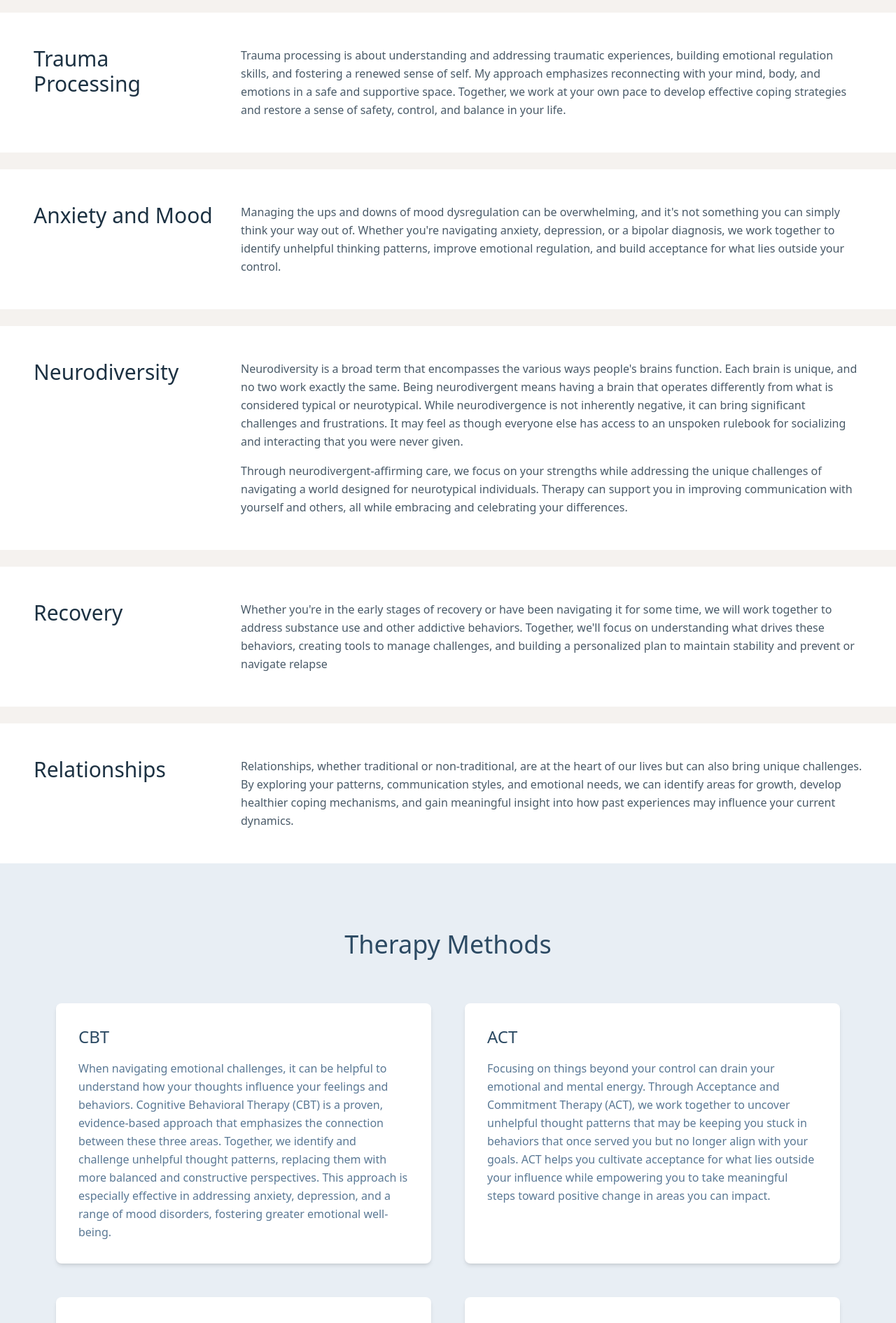
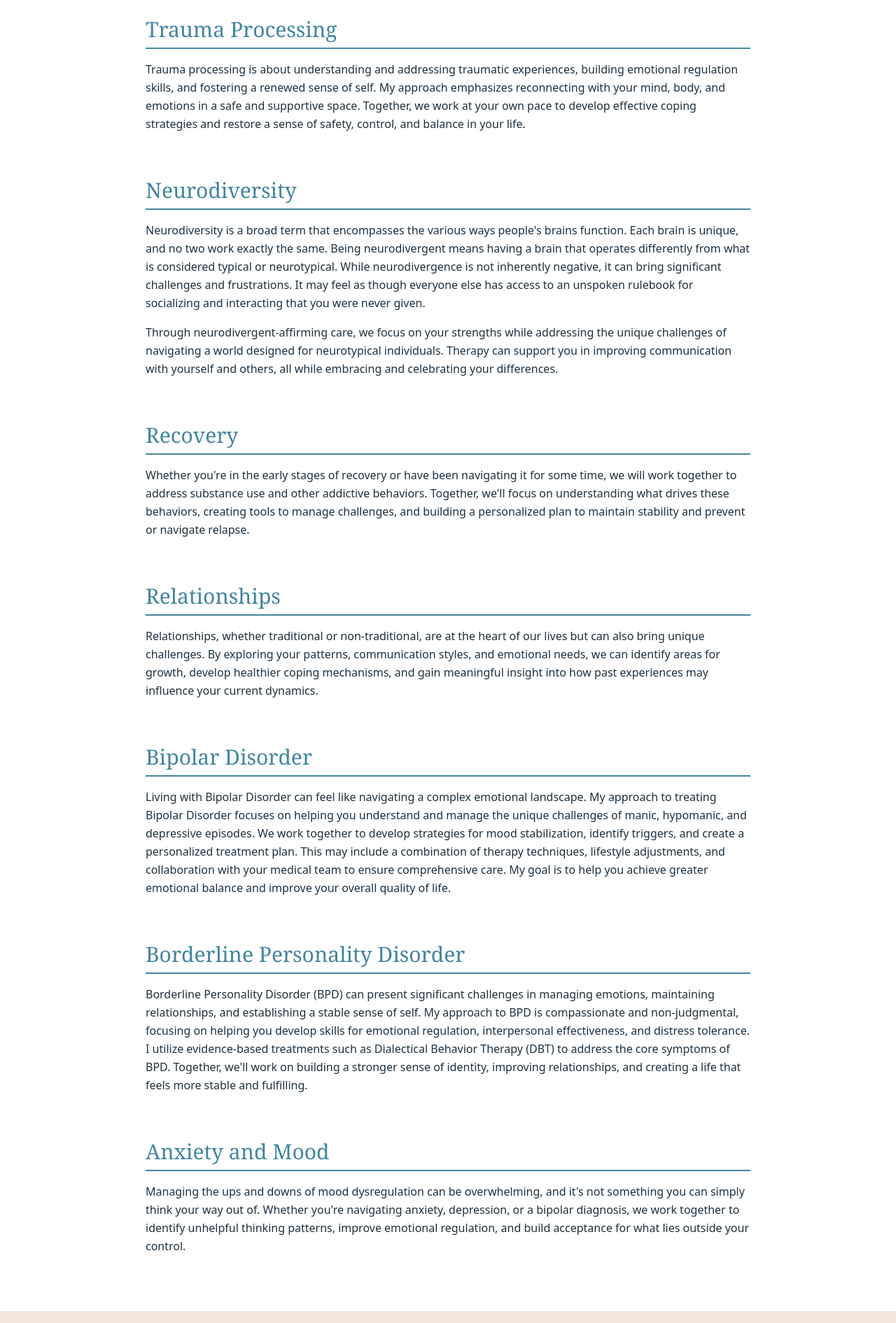
Before and after one commit to mdsimpson09/counseling, a Next.js app: page /specialties in a window 1280 px wide. Shown: the part 880-2771 px from the top of the page at 70% size. Built offline with nearby package versions, Linux system fonts and the light colour scheme.

Commit message:
added specialities

```diff
--- a/app/components/specialtyArea.tsx
+++ b/app/components/specialtyArea.tsx
@@ -20,18 +20,18 @@ import React from 'react'
 interface SpecialtyAreaProps {
   title: string
   description: React.ReactNode
-  bgColor?: string // Made optional since we'll use a default background
+  bgColor?: string
 }
 
 const SpecialtyArea: React.FC<SpecialtyAreaProps> = ({
   title,
   description,
-  bgColor = "bg-white" // Default to white background
+  bgColor = "bg-white"
 }) => {
   return (
-    <div className={`${bgColor} p-12 flex flex-col md:flex-row items-start`}>
-      <h3 className="text-3xl text-[#1C3142] font-light mb-4 md:mb-0 md:w-1/4 md:pr-8">{title}</h3>
-      <div className="text-base text-[#1C3142]/80 leading-relaxed space-y-4 md:w-3/4">{description}</div>
+    <div className={`${bgColor} p-12 pb-16 mb-8 flex flex-col md:flex-row items-start border-b border-[#E0E0E0]`}>
+      <h3 className="text-3xl text-[#4285A0] font-light mb-4 md:mb-0 md:w-1/4 md:pr-8">{title}</h3>
+      <div className="text-base text-[#1C3142] leading-relaxed space-y-4 md:w-3/4">{description}</div>
     </div>
   )
 }
--- a/app/services/page.tsx
+++ b/app/services/page.tsx
@@ -21,7 +21,7 @@ export default function ServicesPage() {
           />
         </div>
         <div className="relative z-10 max-w-4xl mx-auto text-center px-4">
-          <h1 className="text-6xl md:text-7xl font-serif text-white mb-6">
+          <h1 className="text-6xl md:text-6xl font-serif text-white mb-6">
             Services
           </h1>
           <p className="text-xl md:text-2xl text-gray-300 mb-4 font-light">
--- a/app/specialties/page.tsx
+++ b/app/specialties/page.tsx
@@ -1,125 +1,159 @@
 import Image from "next/image";
+import Link from "next/link";
+import { ArrowRight } from 'lucide-react';
 import Navbar from "../components/navbar";
 import Footer from "../components/footer";
-import SpecialtyArea from "../components/specialtyArea";
 
 export default function SpecialtiesPage() {
   return (
-    <div className="min-h-screen flex flex-col">
+    <div className="min-h-screen flex flex-col bg-[#F3E5D7]">
       <Navbar />
       <main className="flex-grow">
         {/* Hero Section */}
-        <section className="relative bg-[#1C3142] h-[60vh] flex items-center justify-center">
+        <section className="relative bg-[#254257] h-[50vh] flex items-center justify-center mt-20">
           <div className="absolute inset-0">
             <Image
-              src="/hero-placeholder.jpg"
+              src="/krzysztof-kowalik-2pnozU26QBo-unsplash.jpg"
               alt="Hero background"
               fill
-              className="object-cover opacity-50"
+              className="object-cover opacity-20"
               priority
             />
           </div>
           <div className="relative z-10 text-center px-4">
-            <h1 className="text-5xl font-serif text-white mb-4">
+            <h1 className="text-6xl md:text-7xl font-serif text-white mb-6">
               Specialties
             </h1>
-            <p className="text-xl text-white/90 font-light">
+            <p className="text-xl md:text-2xl text-gray-300 mb-4 font-light">
               &quot;Your job is to feel and be moved by your feelings, and to let that movement move you into action.&quot;
             </p>
-            <p className="text-xl text-white/90 font-light mt-2">
+            <p className="text-xl md:text-2xl text-gray-300 font-light">
               - Glennon Doyle
             </p>
           </div>
         </section>
 
         {/* Specialty Areas Section */}
-        <section className="bg-[#F5F2EF]"> {/* Cream background color from reference */}
-          <h2 className="text-4xl text-[#1C3142] font-light py-16 text-center">
+        <section className="py-20 bg-white">
+          <div className="max-w-4xl mx-auto px-4">
+            <h2 className="text-4xl font-serif text-[#154458] mb-12 text-center">
               Specialty Areas
             </h2>
 
-          <div>
-            <SpecialtyArea
-              title="LGBTQIA+"
-              description="I strive to create a safe and inclusive space for LGBTQIA+ individuals and allies. It is my privilege to support you through life&apos;s stressors, identity and sexual exploration, processing experiences of discrimination or rejection, and navigating relationships. I also offer gender-affirming healthcare assessments and letters when needed. Every part of you is welcome here, and I am honored to celebrate your resilience and growth as you reconnect with your authentic self."
-            />
-            <br />
-            <SpecialtyArea
-              title="Trauma Processing"
-              description="Trauma processing is about understanding and addressing traumatic experiences, building emotional regulation skills, and fostering a renewed sense of self. My approach emphasizes reconnecting with your mind, body, and emotions in a safe and supportive space. Together, we work at your own pace to develop effective coping strategies and restore a sense of safety, control, and balance in your life."
-            />
-            <br />
-            <SpecialtyArea
-              title="Anxiety and Mood"
-              description="Managing the ups and downs of mood dysregulation can be overwhelming, and it&apos;s not something you can simply think your way out of. Whether you&apos;re navigating anxiety, depression, or a bipolar diagnosis, we work together to identify unhelpful thinking patterns, improve emotional regulation, and build acceptance for what lies outside your control."
-            />
-            {/* <br />
-            <SpecialtyArea
-              title="Grief and Loss"
-              description="Dealing with grief and loss can be an overwhelming experience. We provide compassionate support to help you navigate the complex emotions associated with loss, whether it's the death of a loved one, the end of a relationship, or any significant life change. Our approach honors your unique grieving process and helps you find meaning and healing."
-            /> */}
-            <br />
-            <SpecialtyArea
-              title="Neurodiversity"
-              description={
-                <>
-                  <p>
-                    Neurodiversity is a broad term that encompasses the various ways people&apos;s brains function. Each brain is unique, and no two work exactly the same. Being neurodivergent means having a brain that operates differently from what is considered typical or neurotypical. While neurodivergence is not inherently negative, it can bring significant challenges and frustrations. It may feel as though everyone else has access to an unspoken rulebook for socializing and interacting that you were never given.
+            <div className="space-y-16">
+              <div className="mb-16">
+                <h3 className="text-3xl font-serif text-[#4285A0] mb-4 pb-2 border-b-2 border-[#4285A0]">LGBTQIA+</h3>
+                <p className="text-base text-[#1C3142] leading-relaxed">
+                  I strive to create a safe and inclusive space for LGBTQIA+ individuals and allies. It is my privilege to support you through life's stressors, identity and sexual exploration, processing experiences of discrimination or rejection, and navigating relationships. I also offer gender-affirming healthcare assessments and letters when needed. Every part of you is welcome here, and I am honored to celebrate your resilience and growth as you reconnect with your authentic self.
                 </p>
-                  <p className="mt-4">
+              </div>
+
+              <div className="mb-16">
+                <h3 className="text-3xl font-serif text-[#4285A0] mb-4 pb-2 border-b-2 border-[#4285A0]">Trauma Processing</h3>
+                <p className="text-base text-[#1C3142] leading-relaxed">
+                  Trauma processing is about understanding and addressing traumatic experiences, building emotional regulation skills, and fostering a renewed sense of self. My approach emphasizes reconnecting with your mind, body, and emotions in a safe and supportive space. Together, we work at your own pace to develop effective coping strategies and restore a sense of safety, control, and balance in your life.
+                </p>
+              </div>
+
+              <div className="mb-16">
+                <h3 className="text-3xl font-serif text-[#4285A0] mb-4 pb-2 border-b-2 border-[#4285A0]">Neurodiversity</h3>
+                <p className="text-base text-[#1C3142] leading-relaxed">
+                  Neurodiversity is a broad term that encompasses the various ways people's brains function. Each brain is unique, and no two work exactly the same. Being neurodivergent means having a brain that operates differently from what is considered typical or neurotypical. While neurodivergence is not inherently negative, it can bring significant challenges and frustrations. It may feel as though everyone else has access to an unspoken rulebook for socializing and interacting that you were never given.
+                </p>
+                <p className="text-base text-[#1C3142] leading-relaxed mt-4">
                   Through neurodivergent-affirming care, we focus on your strengths while addressing the unique challenges of navigating a world designed for neurotypical individuals. Therapy can support you in improving communication with yourself and others, all while embracing and celebrating your differences.
                 </p>
-                </>
-              }
-            />
-            <br />
-            <SpecialtyArea
-              title="Recovery"
-              description="
-Whether you&apos;re in the early stages of recovery or have been navigating it for some time, we will work together to address substance use and other addictive behaviors. Together, we&apos;ll focus on understanding what drives these behaviors, creating tools to manage challenges, and building a personalized plan to maintain stability and prevent or navigate relapse"
-            />
-            <br />
-            <SpecialtyArea
-              title="Relationships"
-              description="Relationships, whether traditional or non-traditional, are at the heart of our lives but can also bring unique challenges. By exploring your patterns, communication styles, and emotional needs, we can identify areas for growth, develop healthier coping mechanisms, and gain meaningful insight into how past experiences may influence your current dynamics."
-            />
+              </div>
+
+              <div className="mb-16">
+                <h3 className="text-3xl font-serif text-[#4285A0] mb-4 pb-2 border-b-2 border-[#4285A0]">Recovery</h3>
+                <p className="text-base text-[#1C3142] leading-relaxed">
+                  Whether you're in the early stages of recovery or have been navigating it for some time, we will work together to address substance use and other addictive behaviors. Together, we'll focus on understanding what drives these behaviors, creating tools to manage challenges, and building a personalized plan to maintain stability and prevent or navigate relapse.
+                </p>
+              </div>
+
+              <div className="mb-16">
+                <h3 className="text-3xl font-serif text-[#4285A0] mb-4 pb-2 border-b-2 border-[#4285A0]">Relationships</h3>
+                <p className="text-base text-[#1C3142] leading-relaxed">
+                  Relationships, whether traditional or non-traditional, are at the heart of our lives but can also bring unique challenges. By exploring your patterns, communication styles, and emotional needs, we can identify areas for growth, develop healthier coping mechanisms, and gain meaningful insight into how past experiences may influence your current dynamics.
+                </p>
+              </div>
+
+              <div className="mb-16">
+                <h3 className="text-3xl font-serif text-[#4285A0] mb-4 pb-2 border-b-2 border-[#4285A0]">Bipolar Disorder</h3>
+                <p className="text-base text-[#1C3142] leading-relaxed">
+                  Living with Bipolar Disorder can feel like navigating a complex emotional landscape. My approach to treating Bipolar Disorder focuses on helping you understand and manage the unique challenges of manic, hypomanic, and depressive episodes. We work together to develop strategies for mood stabilization, identify triggers, and create a personalized treatment plan. This may include a combination of therapy techniques, lifestyle adjustments, and collaboration with your medical team to ensure comprehensive care. My goal is to help you achieve greater emotional balance and improve your overall quality of life.
+                </p>
+              </div>
+
+              <div className="mb-16">
+                <h3 className="text-3xl font-serif text-[#4285A0] mb-4 pb-2 border-b-2 border-[#4285A0]">Borderline Personality Disorder</h3>
+                <p className="text-base text-[#1C3142] leading-relaxed">
+                  Borderline Personality Disorder (BPD) can present significant challenges in managing emotions, maintaining relationships, and establishing a stable sense of self. My approach to BPD is compassionate and non-judgmental, focusing on helping you develop skills for emotional regulation, interpersonal effectiveness, and distress tolerance. I utilize evidence-based treatments such as Dialectical Behavior Therapy (DBT) to address the core symptoms of BPD. Together, we'll work on building a stronger sense of identity, improving relationships, and creating a life that feels more stable and fulfilling.
+                </p>
+              </div>
+
+              <div className="mb-16">
+                <h3 className="text-3xl font-serif text-[#4285A0] mb-4 pb-2 border-b-2 border-[#4285A0]">Anxiety and Mood</h3>
+                <p className="text-base text-[#1C3142] leading-relaxed">
+                  Managing the ups and downs of mood dysregulation can be overwhelming, and it's not something you can simply think your way out of. Whether you're navigating anxiety, depression, or a bipolar diagnosis, we work together to identify unhelpful thinking patterns, improve emotional regulation, and build acceptance for what lies outside your control.
+                </p>
+              </div>
+            </div>
           </div>
         </section>
 
         {/* Therapy Methods Section */}
-        <section className="py-24 bg-simpson-hero">
-          <div className="max-w-6xl mx-auto px-4">
-            <h2 className="text-4xl text-simpson-blue font-light mb-16 text-center">
+        <section className="py-24 bg-[#F3E5D7]">
+          <div className="max-w-4xl mx-auto px-4">
+            <h2 className="text-4xl font-serif text-[#154458] mb-12 text-center">
               Therapy Methods
             </h2>
 
-            <div className="grid md:grid-cols-2 gap-12">
-              <TherapyMethod
-                title="CBT"
-                description="When navigating emotional challenges, it can be helpful to understand how your thoughts influence your feelings and behaviors. Cognitive Behavioral Therapy (CBT) is a proven, evidence-based approach that emphasizes the connection between these three areas. Together, we identify and challenge unhelpful thought patterns, replacing them with more balanced and constructive perspectives. This approach is especially effective in addressing anxiety, depression, and a range of mood disorders, fostering greater emotional well-being."
-              />
-              <TherapyMethod
-                title="ACT"
-                description="Focusing on things beyond your control can drain your emotional and mental energy. Through Acceptance and Commitment Therapy (ACT), we work together to uncover unhelpful thought patterns that may be keeping you stuck in behaviors that once served you but no longer align with your goals. ACT helps you cultivate acceptance for what lies outside your influence while empowering you to take meaningful steps toward positive change in areas you can impact."
-              />
-              <TherapyMethod
-                title="TF-CBT"
-                description="Trauma can deeply impact the way we think, feel, and interact with the world, often leaving us feeling stuck in distressing patterns. Trauma-Focused Cognitive Behavioral Therapy (TF-CBT) is an evidence-based approach designed to help individuals process and heal from trauma. It combines trauma-sensitive techniques with cognitive-behavioral strategies to address unhelpful thought patterns, reduce distress, and build emotional regulation skills."
-              />
-              <TherapyMethod
-                title="Narrative Therapy"
-                description="
-               The stories we tell ourselves about our experiences shape how we see ourselves and the world around us. Narrative Therapy empowers individuals to rewrite their stories, focusing on their strengths and resilience rather than solely on the trauma. By externalizing problems and exploring alternative narratives, this approach helps clients separate their identity from their experiences. Through collaborative storytelling, clients gain greater clarity, control, and meaning in their lives, enabling them to move forward with confidence and self-compassion."
-                  />
-                  <TherapyMethod
-                  title="DBT"
-                  description="When emotions feel overwhelming and difficult to manage, having practical tools can make a meaningful difference. Dialectical Behavior Therapy (DBT) is an evidence-based approach that combines mindfulness with skills for emotional regulation, distress tolerance, and interpersonal effectiveness. In DBT-focused sessions, we work together to develop healthier coping strategies, build emotional resilience, and navigate challenging situations with greater confidence and balance."
-                />
-                <TherapyMethod
-                  title="IFS"
-                  description="
-                    Healing often requires understanding the inner dynamics that influence your thoughts, feelings, and behaviors. In IFS-focused therapy sessions, we explore the different parts of you—each with its own emotions, roles, and perspectives—to better understand your inner experiences. Together, we build a connection with your core Self, a place of calm, curiosity, and compassion, to guide the healing process. These sessions create space to release burdens carried by wounded parts and restore balance, helping you feel more integrated and aligned with your true self."
-              />
+            <div className="grid md:grid-cols-2 gap-8">
+              {[
+                {
+                  title: "CBT",
+                  description: "When navigating emotional challenges, it can be helpful to understand how your thoughts influence your feelings and behaviors. Cognitive Behavioral Therapy (CBT) is a proven, evidence-based approach that emphasizes the connection between these three areas. Together, we identify and challenge unhelpful thought patterns, replacing them with more balanced and constructive perspectives. This approach is especially effective in addressing anxiety, depression, and a range of mood disorders, fostering greater emotional well-being."
+                },
+                {
+                  title: "ACT",
+                  description: "Focusing on things beyond your control can drain your emotional and mental energy. Through Acceptance and Commitment Therapy (ACT), we work together to uncover unhelpful thought patterns that may be keeping you stuck in behaviors that once served you but no longer align with your goals. ACT helps you cultivate acceptance for what lies outside your influence while empowering you to take meaningful steps toward positive change in areas you can impact."
+                },
+                // {
+                //   title: "Narrative Therapy",
+                //   description: "The stories we tell ourselves about our experiences shape how we see ourselves and the world around us. Narrative Therapy empowers individuals to rewrite their stories, focusing on their strengths and resilience rather than solely on the trauma. By externalizing problems and exploring alternative narratives, this approach helps clients separate their identity from their experiences. Through collaborative storytelling, clients gain greater clarity, control, and meaning in their lives, enabling them to move forward with confidence and self-compassion."
+                // },
+                {
+                  title: "DBT",
+                  description: "When emotions feel overwhelming and difficult to manage, having practical tools can make a meaningful difference. Dialectical Behavior Therapy (DBT) is an evidence-based approach that combines mindfulness with skills for emotional regulation, distress tolerance, and interpersonal effectiveness. In DBT-focused sessions, we work together to develop healthier coping strategies, build emotional resilience, and navigate challenging situations with greater confidence and balance."
+                },
+                {
+                  title: "IFS",
+                  description: "Healing often requires understanding the inner dynamics that influence your thoughts, feelings, and behaviors. In IFS-focused therapy sessions, we explore the different parts of you—each with its own emotions, roles, and perspectives—to better understand your inner experiences. Together, we build a connection with your core Self, a place of calm, curiosity, and compassion, to guide the healing process. These sessions create space to release burdens carried by wounded parts and restore balance, helping you feel more integrated and aligned with your true self."
+                }
+              ].map((method, index) => (
+                <div key={index} className="bg-white p-8 rounded-lg shadow-md">
+                  <h3 className="text-2xl font-serif text-[#4285A0] mb-4">{method.title}</h3>
+                  <p className="text-[#154458] leading-relaxed">{method.description}</p>
+                </div>
+              ))}
+            </div>
+          </div>
+        </section>
+
+        {/* Call to Action Section */}
+        <section className="py-20 bg-white">
+          <div className="max-w-4xl mx-auto px-4 text-center">
+            <h2 className="text-4xl font-serif text-[#154458] mb-8">Ready to Start Your Journey?</h2>
+            <p className="text-lg text-[#154458] mb-12">Take the first step towards healing and growth. Schedule a consultation or learn more about our services.</p>
+            <div className="flex justify-center space-x-6">
+              <Link href="/contact" className="inline-block bg-transparent border-2 border-[#154458] text-[#154458] py-3 px-8 rounded-md text-lg font-semibold hover:bg-[#154458] hover:text-white transition duration-300">
+                Schedule Consultation
+              </Link>
+              <Link href="/services" className="inline-block bg-[#154458] text-white py-3 px-8 rounded-md text-lg font-semibold hover:bg-[#4285A0] transition duration-300">
+                Our Services <ArrowRight className="inline-block ml-2 h-5 w-5" />
+              </Link>
             </div>
           </div>
         </section>
@@ -128,18 +162,3 @@ Whether you&apos;re in the early stages of recovery or have been navigating it f
     </div>
   )
 }
-
-function TherapyMethod({
-  title,
-  description,
-}: {
-  title: string
-  description: string
-}) {
-  return (
-    <div className="bg-white p-8 rounded-lg shadow-md">
-      <h3 className="text-2xl text-simpson-blue font-light mb-4">{title}</h3>
-      <p className="text-simpson-blue-light leading-relaxed">{description}</p>
-    </div>
-  )
-}
```
Lines whose indentation alone changed are shown as unchanged.
